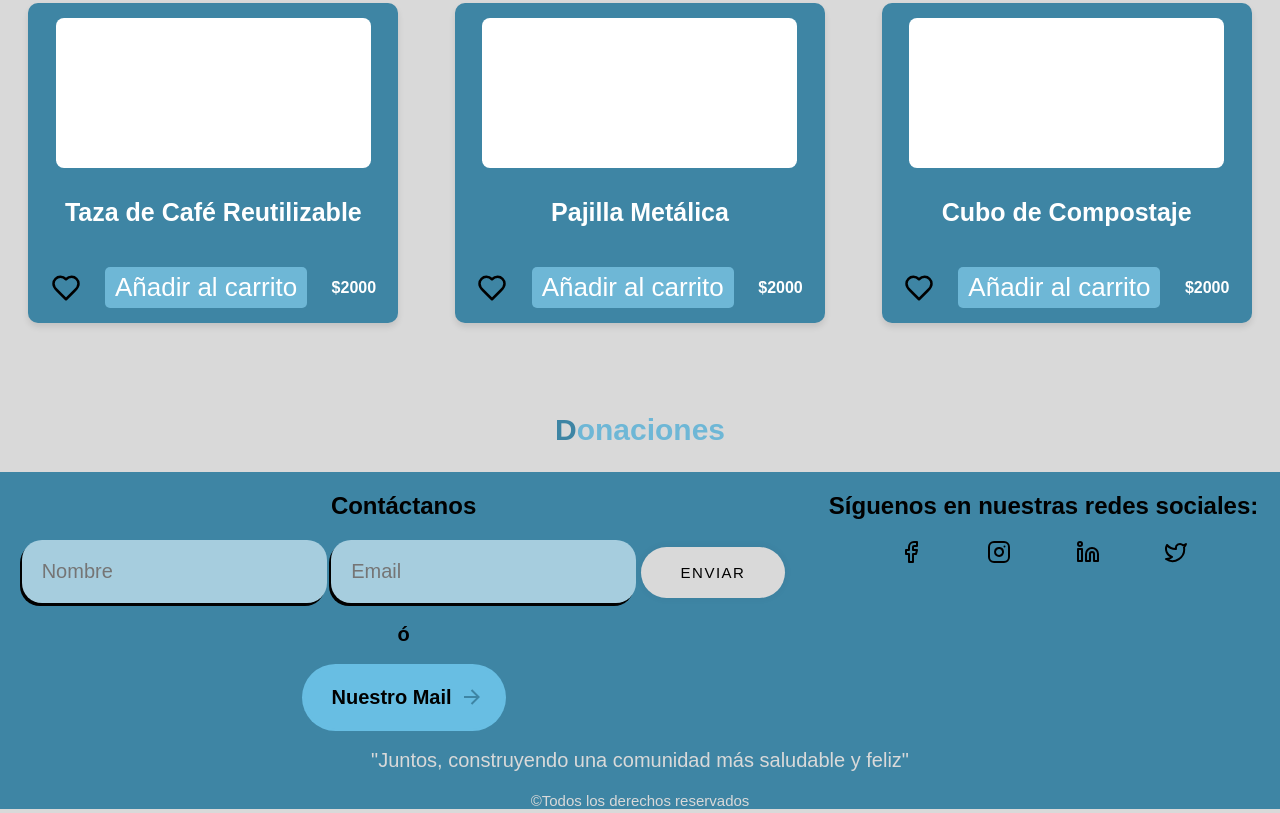
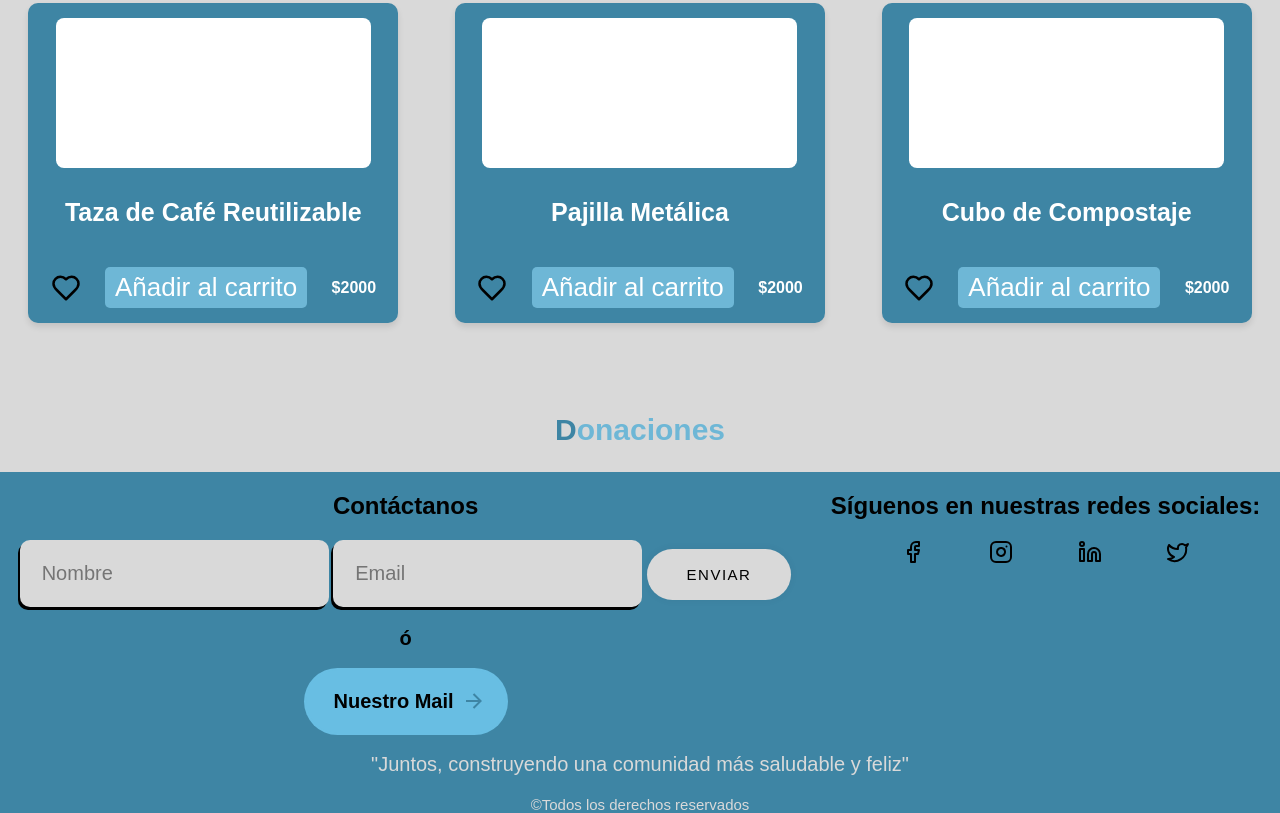
Before and after one commit to SusanoJuicio/human-care-repo, a plain HTML site: page views/index.html in a window 1280 px wide. Shown: the part 1364-2177 px from the top of the page. Drawn offline with Linux system fonts and the light colour scheme.

Commit message:
Add animation to inputs Footer

```diff
--- a/components/footerComp.js
+++ b/components/footerComp.js
@@ -4,23 +4,19 @@ export const footerComp =
             <h2>Contáctanos</h2>
             <div class="footerForm">
                 <form class="Form">
-                    <input type="text" placeholder="Nombre">
-                    <input type="email"placeholder="Email">
+                    <input class="FormInput" type="text" placeholder="Nombre">
+                    <input class="FormInput" type="email"placeholder="Email">
                     <button class="btnSubmit" type="submit">Enviar</button>
                 </form>
                 <h3 class="break-ó">ó</h3>
                 <a href="mailto:maxiluma18@gmail.com"><button class="btnFooter">
                     <svg viewBox="0 0 24 24" class="arr-2" xmlns="http://www.w3.org/2000/svg">
-                        <path
-                        d="M16.1716 10.9999L10.8076 5.63589L12.2218 4.22168L20 11.9999L12.2218 19.778L10.8076 18.3638L16.1716 12.9999H4V10.9999H16.1716Z"
-                        ></path>
+                        <path d="M16.1716 10.9999L10.8076 5.63589L12.2218 4.22168L20 11.9999L12.2218 19.778L10.8076 18.3638L16.1716 12.9999H4V10.9999H16.1716Z"></path>
                     </svg>
                     <span class="text">Nuestro Mail</span>
                     <span class="circle"></span>
                     <svg viewBox="0 0 24 24" class="arr-1" xmlns="http://www.w3.org/2000/svg">
-                        <path
-                        d="M16.1716 10.9999L10.8076 5.63589L12.2218 4.22168L20 11.9999L12.2218 19.778L10.8076 18.3638L16.1716 12.9999H4V10.9999H16.1716Z"
-                        ></path>
+                        <path d="M16.1716 10.9999L10.8076 5.63589L12.2218 4.22168L20 11.9999L12.2218 19.778L10.8076 18.3638L16.1716 12.9999H4V10.9999H16.1716Z"></path>
                     </svg>
                     </button></a>
             </div>
--- a/styles/footer.css
+++ b/styles/footer.css
@@ -27,16 +27,29 @@
     flex-direction: column;
 }
 
-.Form input {
+.FormInput {
     border-radius: 20px;
     padding: 20px;
     font-size: 20px;
     box-shadow: -2px 3px black;
-    background-color: #a6cdde;
     color: black;
     border: none;
+    border: 2px solid transparent;
+    outline: none;
+    overflow: hidden;
+    background-color: #d9d9d9;
+    border-radius: 10px;
+    transition: all 0.5s;
 
 }
+
+.FormInput:hover,
+.FormInput:focus {
+    border: 2px solid #4A9DEC;
+    box-shadow: 0px 0px 0px 7px rgb(74, 157, 236, 20%);
+    background-color: #d9d9d9;
+}
+
 
 .btnSubmit {
     font-family: "fuente", sans-serif;
```
